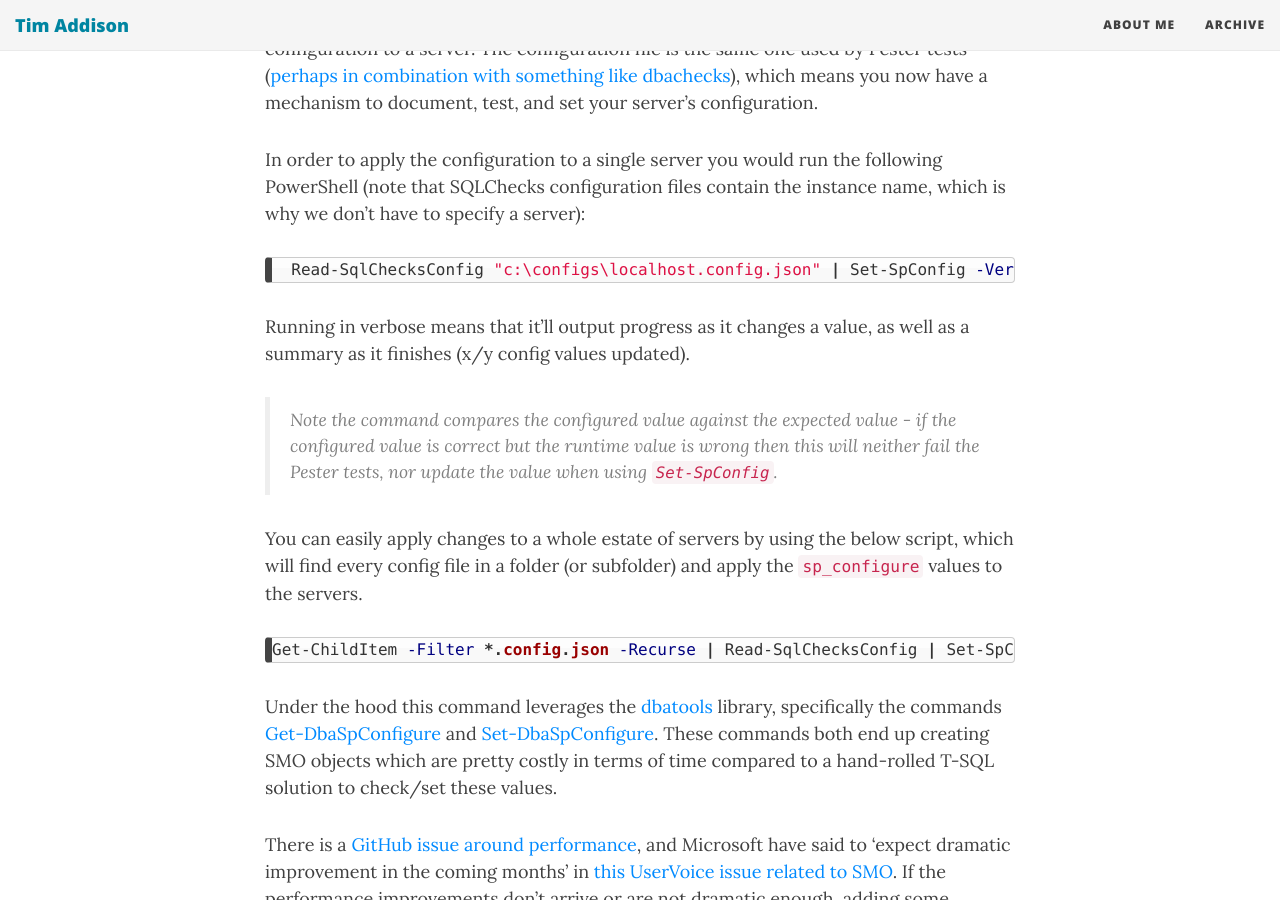
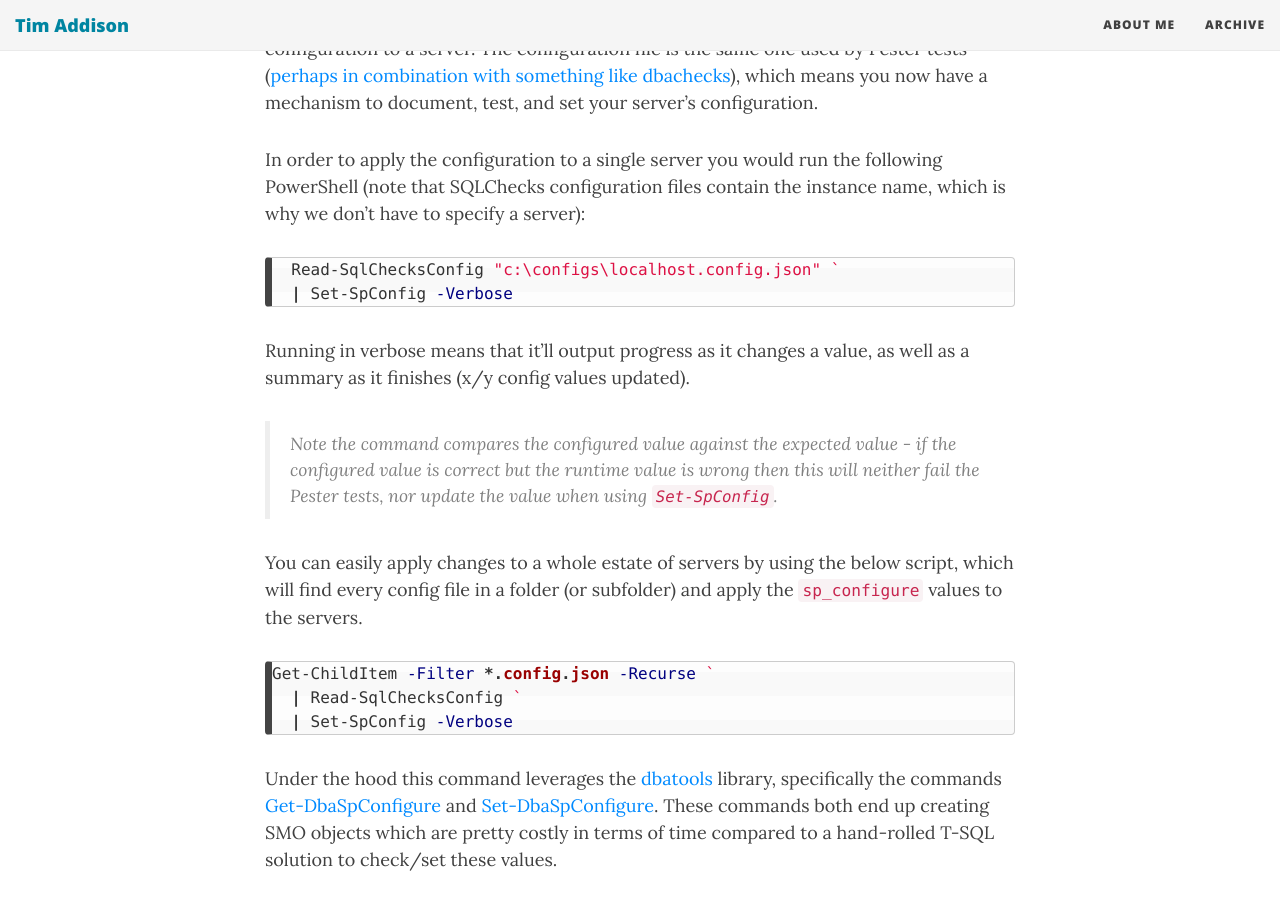
Before and after one commit to taddison/tjaddison.com, a Jekyll site: the page built from _posts/2018/2018-05-31-Setting-sp-configure-values-with-SQLChecks.md, in a window 1280 px wide and 900 px high, scrolled down 345 px. Built offline with Jekyll 4.4.1, drawn with Linux system fonts in a browser that asks for light colours; nearby versions of some CDN libraries.

Commit message:
Spacing update

````diff
--- a/_posts/2018/2018-05-31-Setting-sp-configure-values-with-SQLChecks.md
+++ b/_posts/2018/2018-05-31-Setting-sp-configure-values-with-SQLChecks.md
@@ -9,7 +9,8 @@ As of v1.0 SQLChecks now contains a command which allows you to take a file that
 In order to apply the configuration to a single server you would run the following PowerShell (note that SQLChecks configuration files contain the instance name, which is why we don't have to specify a server):
 
 ```powershell
-  Read-SqlChecksConfig "c:\configs\localhost.config.json" | Set-SpConfig -Verbose
+  Read-SqlChecksConfig "c:\configs\localhost.config.json" `
+  | Set-SpConfig -Verbose
 ```
 
 Running in verbose means that it'll output progress as it changes a value, as well as a summary as it finishes (x/y config values updated).
@@ -21,7 +22,9 @@ Running in verbose means that it'll output progress as it changes a value, as we
 You can easily apply changes to a whole estate of servers by using the below script, which will find every config file in a folder (or subfolder) and apply the `sp_configure` values to the servers.
 
 ```powershell
-Get-ChildItem -Filter *.config.json -Recurse | Read-SqlChecksConfig | Set-SpConfig -Verbose
+Get-ChildItem -Filter *.config.json -Recurse `
+  | Read-SqlChecksConfig `
+  | Set-SpConfig -Verbose
 ```
 
 Under the hood this command leverages the [dbatools](https://dbatools.io/) library, specifically the commands [Get-DbaSpConfigure](https://dbatools.io/functions/get-dbaspconfigure/) and [Set-DbaSpConfigure](https://dbatools.io/functions/set-dbaspconfigure/).  These commands both end up creating SMO objects which are pretty costly in terms of time compared to a hand-rolled T-SQL solution to check/set these values.
````
